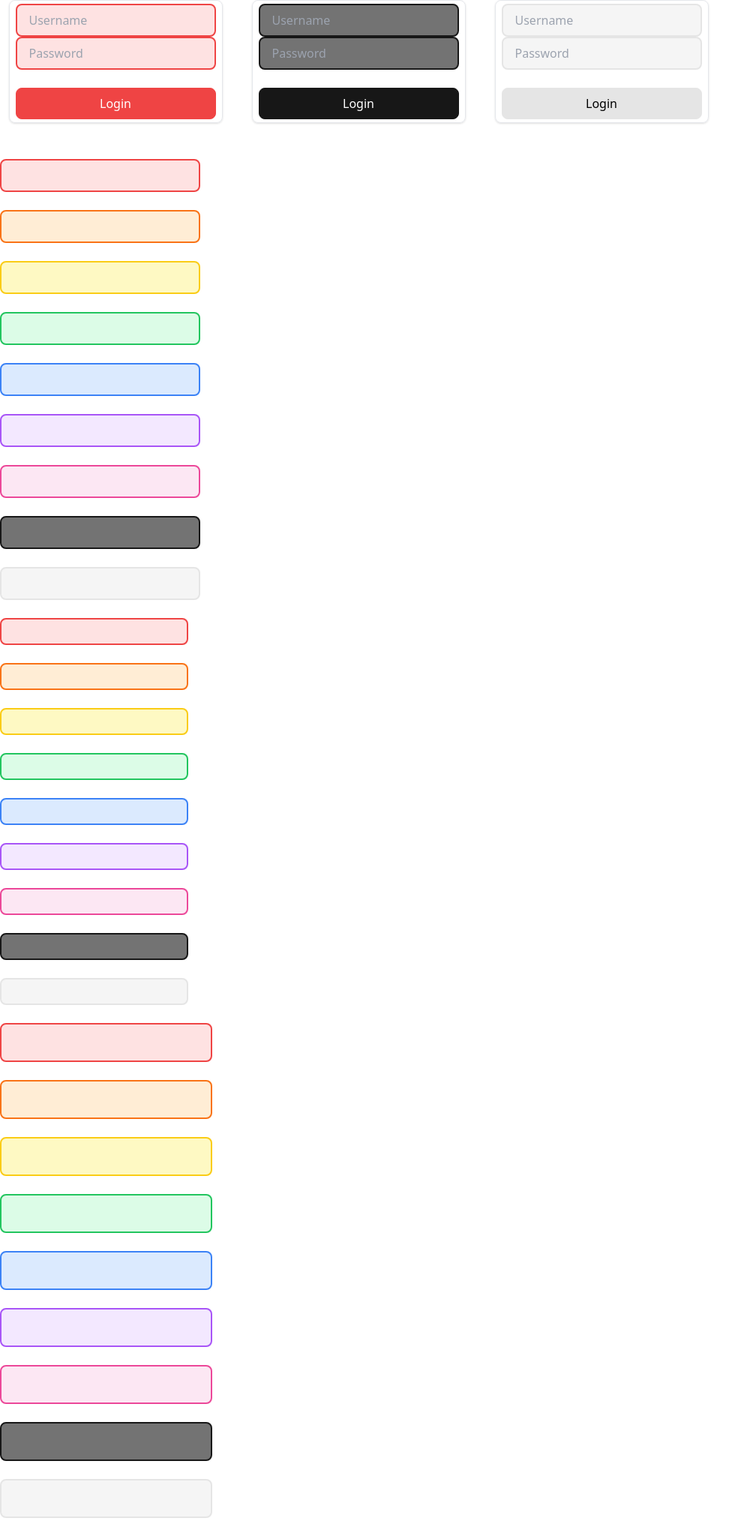
After one commit to PixelsetDev/PixelsetUI, a PHP site: page /examples/input.html in a window 1280 px wide. The commit adds this page. Shown: the whole page at 75% size, without its empty margins (0-1008 px from the left). Run offline with PHP 8.4, Linux system fonts and the light colour scheme.

Commit message:
Added input components

```diff
--- a/bundle.css
+++ b/bundle.css
@@ -737,7 +737,7 @@ ul {
 
 .badge-yellow {
   --tw-bg-opacity: 1;
-  background-color: rgb(253 224 71 / var(--tw-bg-opacity));
+  background-color: rgb(250 204 21 / var(--tw-bg-opacity));
   border-radius: 0.5rem;
   padding-left: 0.5rem;
   padding-right: 0.5rem;
@@ -849,7 +849,7 @@ ul {
 
 .badge-pill-yellow {
   --tw-bg-opacity: 1;
-  background-color: rgb(253 224 71 / var(--tw-bg-opacity));
+  background-color: rgb(250 204 21 / var(--tw-bg-opacity));
   border-radius: 9999px;
   padding-left: 0.5rem;
   padding-right: 0.5rem;
@@ -1478,6 +1478,111 @@ ul {
 }
 
 /*
+ * INPUT
+ */
+
+.input {
+  -webkit-appearance: none;
+     -moz-appearance: none;
+          appearance: none;
+  border-radius: 0.5rem;
+  border-width: 2px;
+  padding-left: 1rem;
+  padding-right: 1rem;
+  padding-top: 0.5rem;
+  padding-bottom: 0.5rem;
+}
+
+.input-sm {
+  -webkit-appearance: none;
+     -moz-appearance: none;
+          appearance: none;
+  border-radius: 0.5rem;
+  border-width: 2px;
+  padding-left: 0.5rem;
+  padding-right: 0.5rem;
+  padding-top: 0.25rem;
+  padding-bottom: 0.25rem;
+}
+
+.input-lg {
+  -webkit-appearance: none;
+     -moz-appearance: none;
+          appearance: none;
+  border-radius: 0.5rem;
+  border-width: 2px;
+  padding-left: 1.5rem;
+  padding-right: 1.5rem;
+  padding-top: 0.75rem;
+  padding-bottom: 0.75rem;
+}
+
+.input-red {
+  --tw-border-opacity: 1;
+  border-color: rgb(239 68 68 / var(--tw-border-opacity));
+  --tw-bg-opacity: 1;
+  background-color: rgb(254 226 226 / var(--tw-bg-opacity));
+}
+
+.input-orange {
+  --tw-border-opacity: 1;
+  border-color: rgb(249 115 22 / var(--tw-border-opacity));
+  --tw-bg-opacity: 1;
+  background-color: rgb(255 237 213 / var(--tw-bg-opacity));
+}
+
+.input-yellow {
+  --tw-border-opacity: 1;
+  border-color: rgb(250 204 21 / var(--tw-border-opacity));
+  --tw-bg-opacity: 1;
+  background-color: rgb(254 249 195 / var(--tw-bg-opacity));
+}
+
+.input-green {
+  --tw-border-opacity: 1;
+  border-color: rgb(34 197 94 / var(--tw-border-opacity));
+  --tw-bg-opacity: 1;
+  background-color: rgb(220 252 231 / var(--tw-bg-opacity));
+}
+
+.input-blue {
+  --tw-border-opacity: 1;
+  border-color: rgb(59 130 246 / var(--tw-border-opacity));
+  --tw-bg-opacity: 1;
+  background-color: rgb(219 234 254 / var(--tw-bg-opacity));
+}
+
+.input-purple {
+  --tw-border-opacity: 1;
+  border-color: rgb(168 85 247 / var(--tw-border-opacity));
+  --tw-bg-opacity: 1;
+  background-color: rgb(243 232 255 / var(--tw-bg-opacity));
+}
+
+.input-pink {
+  --tw-border-opacity: 1;
+  border-color: rgb(236 72 153 / var(--tw-border-opacity));
+  --tw-bg-opacity: 1;
+  background-color: rgb(252 231 243 / var(--tw-bg-opacity));
+}
+
+.input-dark {
+  --tw-border-opacity: 1;
+  border-color: rgb(23 23 23 / var(--tw-border-opacity));
+  --tw-bg-opacity: 1;
+  background-color: rgb(115 115 115 / var(--tw-bg-opacity));
+  --tw-text-opacity: 1;
+  color: rgb(255 255 255 / var(--tw-text-opacity));
+}
+
+.input-light {
+  --tw-border-opacity: 1;
+  border-color: rgb(229 229 229 / var(--tw-border-opacity));
+  --tw-bg-opacity: 1;
+  background-color: rgb(245 245 245 / var(--tw-bg-opacity));
+}
+
+/*
  * LAYOUT
  */
 
@@ -1654,7 +1759,7 @@ ul {
 
 .progress-yellow {
   --tw-bg-opacity: 1;
-  background-color: rgb(253 224 71 / var(--tw-bg-opacity));
+  background-color: rgb(250 204 21 / var(--tw-bg-opacity));
   display: block;
   height: 0.75rem;
 }
--- a/examples/index.html
+++ b/examples/index.html
@@ -13,6 +13,7 @@
             <li><a href="/examples/card.html" class="link link-blue">Card</a></li>
             <li><a href="/examples/code.html" class="link link-blue">Code block</a></li>
             <li><a href="/examples/heading.html" class="link link-blue">Heading</a></li>
+            <li><a href="/examples/input.html" class="link link-blue">Input</a></li>
             <li><a href="/examples/layout.html" class="link link-blue">Layout</a></li>
             <li><a href="/examples/link.html" class="link link-blue">Link</a></li>
             <li><a href="/examples/progress.html" class="link link-blue">Progress bar</a></li>
--- /dev/null
+++ b/examples/input.html
@@ -0,0 +1,89 @@
+<!DOCTYPE html>
+<html lang="en">
+    <head>
+        <title>Input - Pixelset UI Examples</title>
+        <link rel="stylesheet" type="text/css" href="/bundle.css">
+    </head>
+    <body>
+        <div class="layout-grid">
+            <div class="card">
+                <div class="card-content">
+                    <input type="text" class="input input-red" placeholder="Username"><br>
+                    <input type="password" class="input input-red" placeholder="Password"><br><br>
+                    <button class="btn btn-red" style="width:100%">Login</button>
+                </div>
+            </div>
+            <div class="card">
+                <div class="card-content">
+                    <input type="text" class="input input-dark" placeholder="Username"><br>
+                    <input type="password" class="input input-dark" placeholder="Password"><br><br>
+                    <button class="btn btn-dark" style="width:100%">Login</button>
+                </div>
+            </div>
+            <div class="card">
+                <div class="card-content">
+                    <input type="text" class="input input-light" placeholder="Username"><br>
+                    <input type="password" class="input input-light" placeholder="Password"><br><br>
+                    <button class="btn btn-light" style="width:100%">Login</button>
+                </div>
+            </div>
+        </div>
+        <br><br>
+        <input class="input input-red">
+        <br><br>
+        <input class="input input-orange">
+        <br><br>
+        <input class="input input-yellow">
+        <br><br>
+        <input class="input input-green">
+        <br><br>
+        <input class="input input-blue">
+        <br><br>
+        <input class="input input-purple">
+        <br><br>
+        <input class="input input-pink">
+        <br><br>
+        <input class="input input-dark">
+        <br><br>
+        <input class="input input-light">
+        <br><br>
+
+        <input class="input-sm input-red">
+        <br><br>
+        <input class="input-sm input-orange">
+        <br><br>
+        <input class="input-sm input-yellow">
+        <br><br>
+        <input class="input-sm input-green">
+        <br><br>
+        <input class="input-sm input-blue">
+        <br><br>
+        <input class="input-sm input-purple">
+        <br><br>
+        <input class="input-sm input-pink">
+        <br><br>
+        <input class="input-sm input-dark">
+        <br><br>
+        <input class="input-sm input-light">
+        <br><br>
+
+        <input class="input-lg input-red">
+        <br><br>
+        <input class="input-lg input-orange">
+        <br><br>
+        <input class="input-lg input-yellow">
+        <br><br>
+        <input class="input-lg input-green">
+        <br><br>
+        <input class="input-lg input-blue">
+        <br><br>
+        <input class="input-lg input-purple">
+        <br><br>
+        <input class="input-lg input-pink">
+        <br><br>
+        <input class="input-lg input-dark">
+        <br><br>
+        <input class="input-lg input-light">
+        <br><br>
+    </body>
+</html>
```
Also changed, not shown: dev.css (+20 -3 lines).
